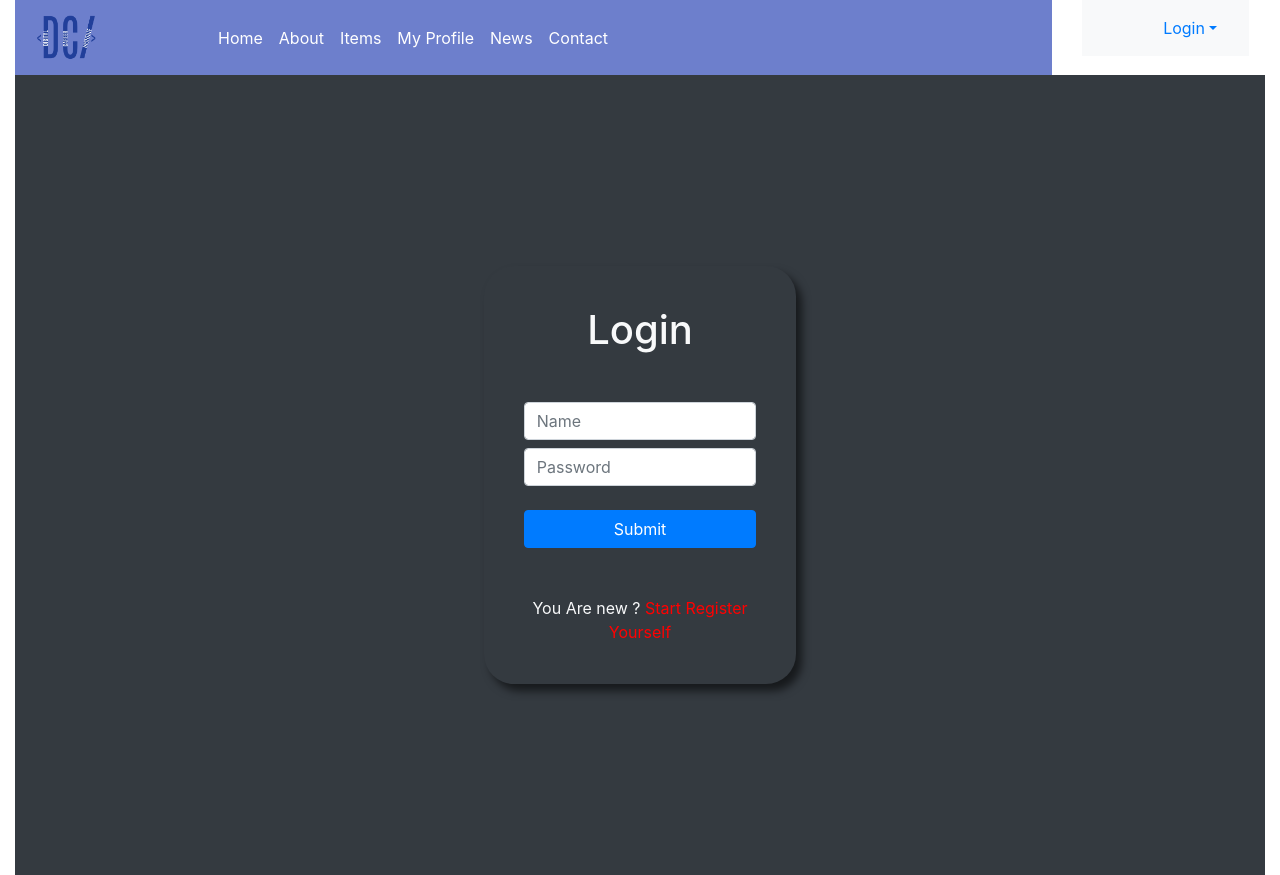
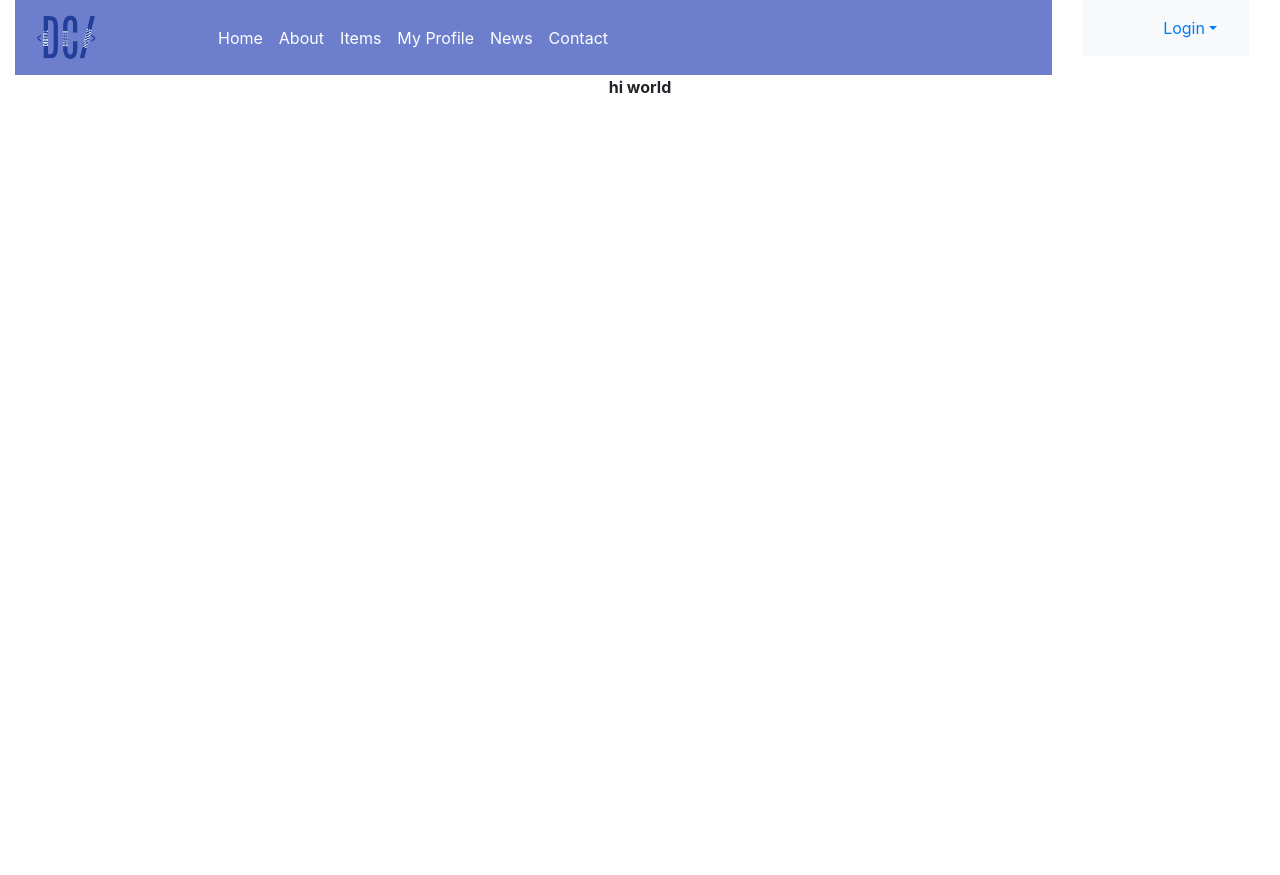
Before and after one commit to DigitalCareerInstitute/overtime, a React (Create React App) app: page / in a window 1280 px wide. After the commit the page ends 800 px from the top, so only its background shows below. Built offline with nearby package versions, Linux system fonts and the light colour scheme.

Commit message:
Add routes

```diff
--- a/package.json
+++ b/package.json
@@ -10,6 +10,7 @@
     "react-bootstrap": "^1.0.0-beta.14",
     "react-dom": "^16.11.0",
     "react-icons": "^3.8.0",
+    "react-router-dom": "^5.1.2",
     "react-scripts": "3.2.0"
   },
   "scripts": {
--- a/src/App.js
+++ b/src/App.js
@@ -6,17 +6,20 @@ import Signup from './components/Signup';
 import Login from './components/Login';
 import './App.css';
 
-var Splash = ()=> { return null; }
-var LandingPage = (props)=> { switch( props.page ){
-  case "login" :
-    return <Login />
+import {BrowserRouter as Router, Route, Switch} from 'react-router-dom'
 
-  case "signup" :
-    return <Signup />
+var Splash = ()=> { return <b>hi world</b>; }
 
-  default :
-    return <Splash />
-  }
+var LandingPage = (props)=> {
+  return (
+      <div>
+        <Switch>
+          <Route path="/" exact component={Splash} />
+          <Route path="/login"  component={Login}  />
+          <Route path="/signup" component={Signup} />
+        </Switch>
+      </div>
+  )
 }
 
 var Home = ()=> { return null; }
@@ -29,7 +32,7 @@ export class App extends Component {
         username: 'test',
         firstName: 'Michael',
         lastName: 'Test',
-        birthDate: '12/12/2015'
+        birthDate : '12/12/2015'
       },
       login : false,
       page : "login"
--- a/src/components/ProfileBar.js
+++ b/src/components/ProfileBar.js
@@ -1,16 +1,18 @@
 import React, { Component } from 'react';
 import { Navbar, NavDropdown } from 'react-bootstrap';
-import { IoMdLogIn } from 'react-icons/io';
-import { IoMdPerson } from 'react-icons/io';
-import { IoMdLogOut } from 'react-icons/io';
+import { IoMdLogIn, IoMdPerson, IoMdLogOut, IoIosPaper } from 'react-icons/io';
+
+import {Link} from 'react-router-dom'
+
 
 class ProfileBar extends Component {
     render() {
         return (
             <Navbar bg="light" className="justify-content-end mr-3">
                 <NavDropdown title="Login" id="basic-nav-dropdown">
-                    <NavDropdown.Item href="#action/3.1"><IoMdLogIn className="mr-2"/>  Login</NavDropdown.Item>
-                    <NavDropdown.Item href="#action/3.2"><IoMdPerson className="mr-2"/> Profile</NavDropdown.Item>
+                    <NavDropdown.Item href="/login"><IoMdLogIn className="mr-2"/>Login</NavDropdown.Item>
+                    <NavDropdown.Item href="/signup"><IoIosPaper className="mr-2"/>Signup</NavDropdown.Item>
+                    <NavDropdown.Item href="#action/3.2"><IoMdPerson className="mr-2"/>Profile</NavDropdown.Item>
                     <NavDropdown.Item href="#action/3.3"><IoMdLogOut className="mr-2"/>Logout</NavDropdown.Item>
                 </NavDropdown>
             </Navbar>
--- a/src/index.js
+++ b/src/index.js
@@ -5,7 +5,13 @@ import App from './App';
 import * as serviceWorker from './serviceWorker';
 import "bootstrap/dist/css/bootstrap.min.css";
 
-ReactDOM.render(<App />, document.getElementById('root'));
+import {BrowserRouter as Router} from 'react-router-dom'
+
+ReactDOM.render(
+  <Router>
+    <App />
+  </Router>,
+  document.getElementById('root'));
 
 // If you want your app to work offline and load faster, you can change
 // unregister() to register() below. Note this comes with some pitfalls.
```
Also changed, not shown: 1 other file (tests, documents, lock files or other folders).
